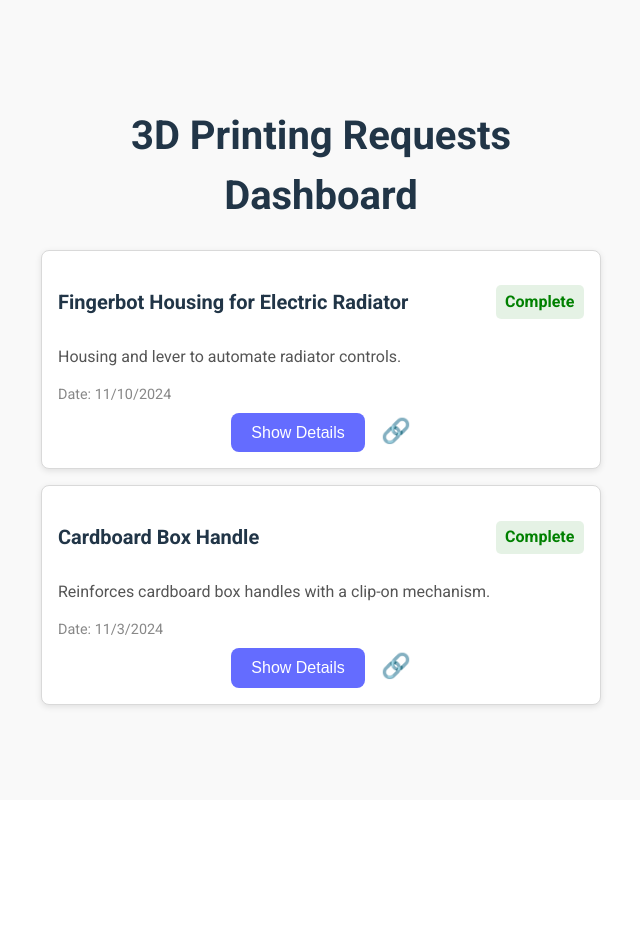
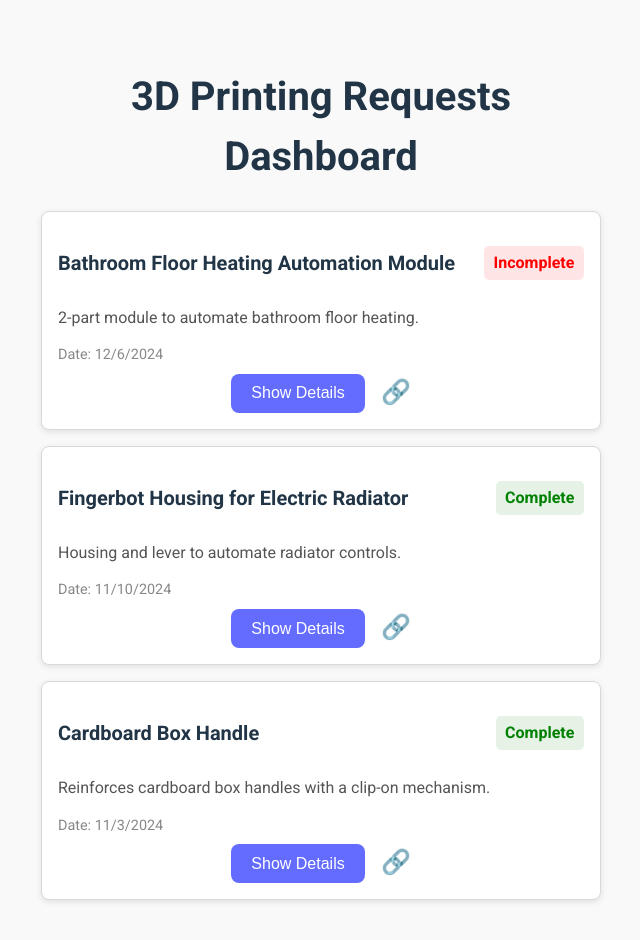
Before and after one commit to nejckovacic/3d-requests-dashboard, a Vue app: page / in a window 1280 px wide. Shown: the top 940 px of the page, without its empty margins (319-959 px from the left). Before the commit the page ends 800 px from the top, so only its background shows below. Built offline with nearby package versions, Linux system fonts and the light colour scheme.

Commit message:
Added latest project

```diff
--- a/src/components/RequestList.vue
+++ b/src/components/RequestList.vue
@@ -1,8 +1,13 @@
 <template>
     <div>
-        <RequestItem v-for="request in requests" :key="request.id" :request="request" />
+        <RequestItem
+            v-for="request in [...requests].sort((a, b) => new Date(b.date) - new Date(a.date))"
+            :key="request.id"
+            :request="request"
+        />
     </div>
 </template>
+
 
 <script>
 import RequestItem from './RequestItem.vue';
@@ -85,10 +90,44 @@ export default {
                     status: true,
                     link: "https://cad.onshape.com/documents/71abd6fc3ce6fed7e6a05485/w/368905de720fe40a577fe632/e/d8a57b8590b4a5671c514ffa?renderMode=0&uiState=6729e07989212b582ec5eacb",
                     date: "2024-11-03"
+                },
+                {
+                    id: 3,
+                    name: "Bathroom Floor Heating Automation Module",
+                    description: "A 2-part module designed to automate the heating system for bathroom floors.",
+                    shortDescription: "2-part module to automate bathroom floor heating.",
+                    longDescription: `
+<strong>3D Printing Factory Order Slip</strong><br>
+<strong>Client:</strong> Nejc Kovačič<br>
+<strong>Order ID:</strong> BFH-2024-004<br><br>
+
+<strong>Item Details:</strong><br>
+<strong>Product Name:</strong> Bathroom Floor Heating Automation Module<br>
+<strong>Parts:</strong> 2 (1 Base, 1 Cover)<br>
+<strong>Material:</strong> PLA (preferred white or closest available shade)<br>
+<strong>Color:</strong> Preferably white<br>
+<strong>Function:</strong> A structural module to enclose and automate the heating system for bathroom floors, ensuring secure and efficient housing for components.<br><br>
+
+<strong>Production Specifications:</strong><br>
+- Quantity: 1 set (1 Base, 1 Cover)<br>
+- Design Considerations: Ensure the parts fit together securely with tight tolerances to maintain structural integrity.<br>
+- Assembly Test: Verify the parts interlock and provide sufficient space for internal components. Feedback on dimensions and assembly ease is appreciated.<br>
+- Design Export: Accessible via the following link for manufacturing:<br>
+<a href="https://cad.onshape.com/documents/fec1792d1ba7c8375931ca82/w/9c8474954c368ab498207504/e/06f893a5d03aa683a2329f9e?renderMode=0&uiState=6750fefba5c0872f8c06c771" target="_blank">View Design</a><br><br>
+
+<strong>Quality Control and Feedback:</strong><br>
+- Fit and Function: Ensure that the module’s parts align properly and can accommodate any internal components.<br>
+- Feedback Needed: Provide notes on dimensional accuracy and any adjustments needed for assembly.<br><br>
+
+<strong>Production Timeline:</strong> Prototype Requested: As soon as possible, followed by feedback for adjustments if needed.<br><br>
+
+<strong>Note:</strong> Designed for practical automation with emphasis on fit and functionality over aesthetics.
+`,
+                    status: false,
+                    link: "https://cad.onshape.com/documents/fec1792d1ba7c8375931ca82/w/9c8474954c368ab498207504/e/06f893a5d03aa683a2329f9e?renderMode=0&uiState=6750fefba5c0872f8c06c771",
+                    date: "2024-12-06"
                 }
             ]
-
-
         };
     }
 };
```
